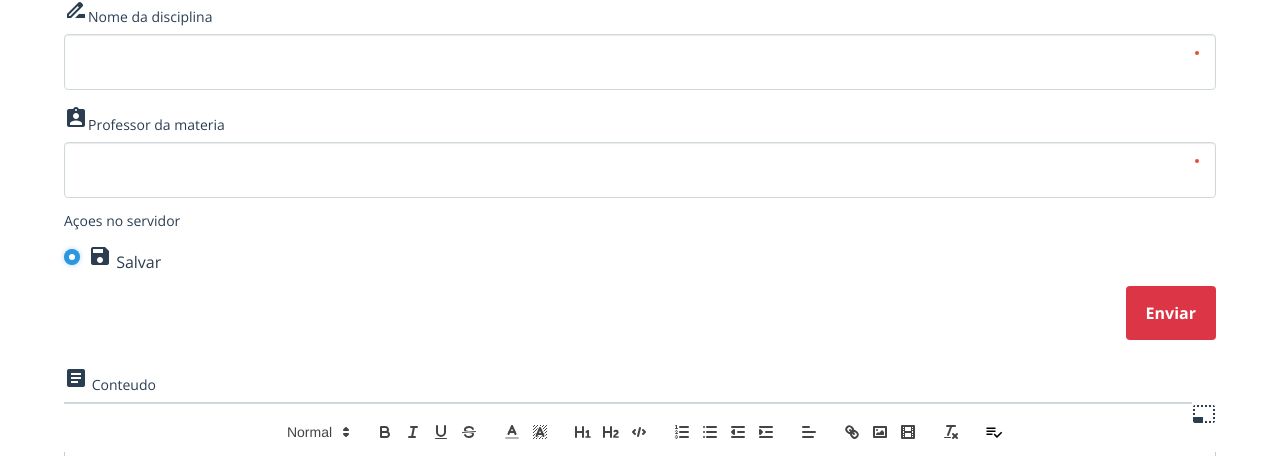
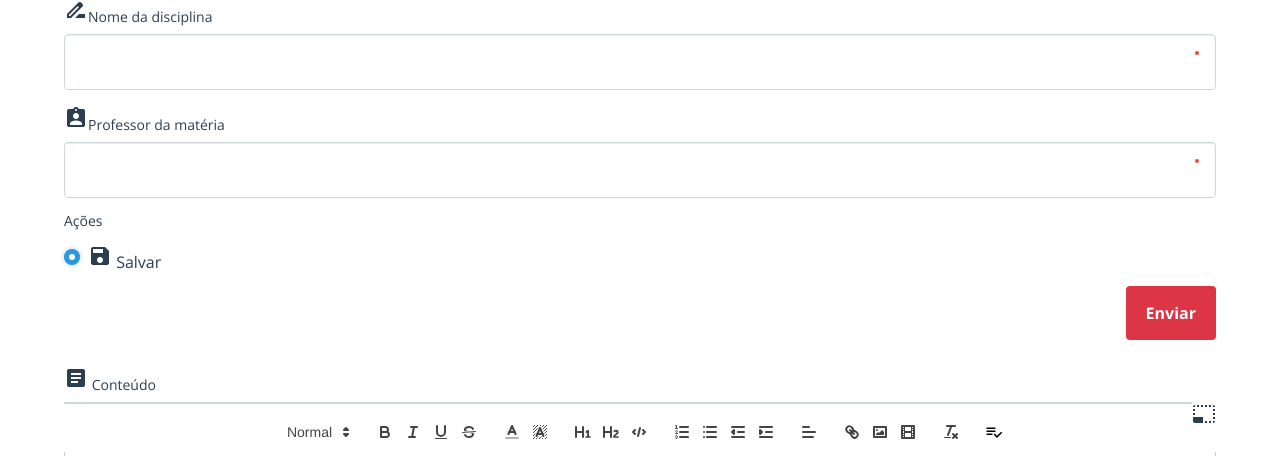
Before and after one commit to ErickLuzCavalcante/TccSoftwareMonitoriaFatec, a PHP site: page /editorMateria.php in a window 1280 px wide. Shown: the part 404-860 px from the top of the page. Run offline with PHP 8.4, Linux system fonts and the light colour scheme; some libraries are stand-ins or nearby versions.

Commit message:
Correção de labels

```diff
--- a/disciplina.php
+++ b/disciplina.php
@@ -116,7 +116,7 @@ if ($monitor) {
 
         <!-- Link para criar um novo material na disciplina -->
         <a href='editorConteudo.php?codigoDisciplina=$codigo'  target='_blank'>
-            <i class='material-icons'>post_add</i> Novo material
+            <i class='material-icons'>post_add</i> Novo conteúdo
         </a><br>
         <!-- Fim Link para criar um novo material na disciplina -->
     ";
--- a/editorConteudo.php
+++ b/editorConteudo.php
@@ -103,7 +103,7 @@ if (isset($_POST["delta"])) {
         } else {
             $codigo = $postagens->novo($titulo, $conteudo, $codigoDisciplina, $usuario->getCPFUsuario());
             $link = "editorConteudo.php?codigo=$codigo&codigoDisciplina=$codigoDisciplina";
-            $sucesso = "Publicado com sucesso";
+            $sucesso = "Salvo com sucesso";
         }
 
     }
@@ -135,7 +135,7 @@ if (isset($sucesso)) {
     $editor->sucesso($sucesso);
 }
 
-$editor->adcionarCampo("titulo", "drive_file_rename_outline", "Titulo da disciplina", $titulo);
+$editor->adcionarCampo("titulo", "drive_file_rename_outline", "Titulo do conteúdo", $titulo);
 if (isset($codigo)) {
     $editor->adcionarCampo("Comentario", "assignment_ind", "Comentários de alteração", "");
 }
--- a/editorMateria.php
+++ b/editorMateria.php
@@ -65,11 +65,11 @@ if (isset($_POST["nomeDisciplina"])) {
                 $disciplinas= new Disciplinas();
                 echo $disciplinas->getNomeDisciplina();
                 if ($disciplinas->getNomeDisciplina()==""){
-                    $sucesso="Disciplina excluida";
+                    $sucesso="Disciplina excluída";
                     $link = "index.php";
                     unset($codigo);
                 }else{
-                    $falha="Não foi possivel excluir a disciplina de ".$disciplinas->getNomeDisciplina().", pois há conteudo nela";
+                    $falha="Não foi possível excluir a disciplina de ".$disciplinas->getNomeDisciplina().", pois há conteudo nela";
                     $link = "editorMateria.php?codigoDisciplina=$codigo";
                 }
             }
@@ -115,7 +115,7 @@ if (isset($sucesso)){
 }
 
 $editor->adcionarCampo("nomeDisciplina", "drive_file_rename_outline", "Nome da disciplina", $nomeDisciplina);
-$editor->adcionarCampo("professorDisciplina", "assignment_ind", "Professor da materia", $professorDisciplina);
+$editor->adcionarCampo("professorDisciplina", "assignment_ind", "Professor da matéria", $professorDisciplina);
 
 $editor->Editor($sobreDisciplina);
 unset($uiux)
--- a/php/interfaces.php
+++ b/php/interfaces.php
@@ -110,7 +110,7 @@ class Interfaces
 
 
     public function padraoMenu(){
-        $this->addItemMenu("index.php", "Inicio", false);
+        $this->addItemMenu("index.php", "Início", false);
         // Se o usuario for administrador
         $this->addItemMenu("editorMateria.php' target='_blank'", "Criar Matéria", true);
         $this->addItemMenu('usuario.php', "Usuários", true);
--- a/php/quill.php
+++ b/php/quill.php
@@ -57,7 +57,7 @@ class quill
 
         echo "
 
-                <h4>Açoes no servidor</h4>
+                <h4>Ações</h4>
                 <ul class='cd-form-list'>
                 <li>
                     <input type='radio' name='radio-button' id='cd-radio-1' value='1' checked>
@@ -98,7 +98,7 @@ class quill
         echo "</ul><input type='submit' value='Enviar'></p><br><br><br><br><br>";
         echo "
                 <h4><i class='material-icons'>article</i>
-                Conteudo </h4><p class='btn-expandir'>
+                Conteúdo </h4><p class='btn-expandir'>
                 <i class='material-icons'>
                 photo_size_select_small</i></p><hr>
                 <div id='editor-container'>$conteudo</div>";
```
